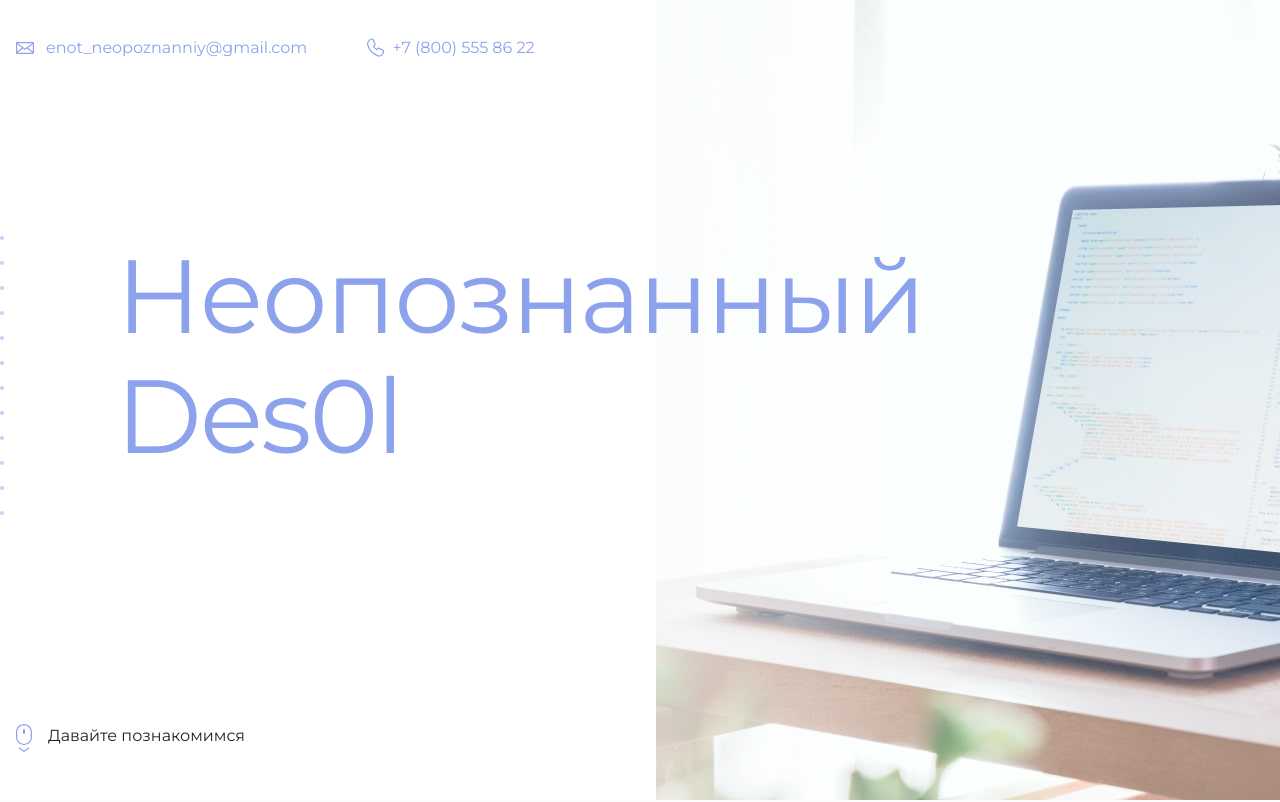
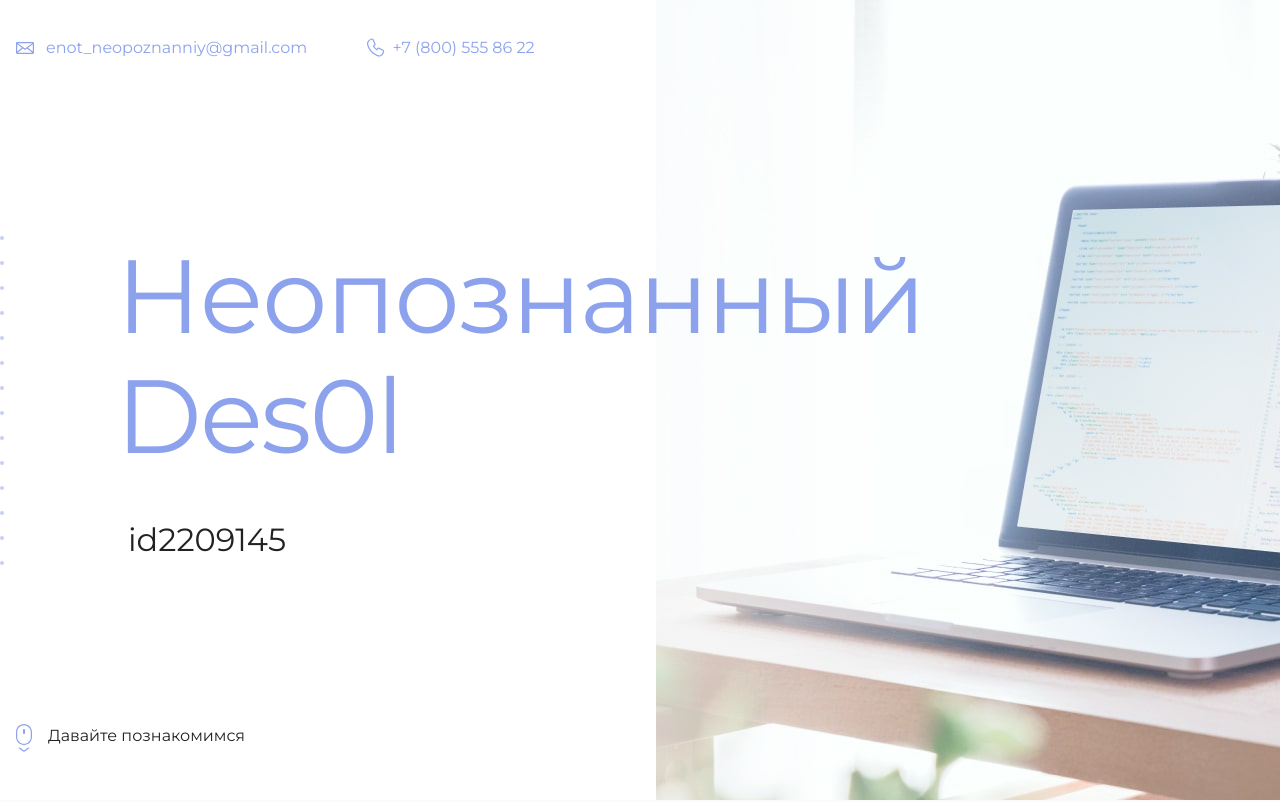
Before and after one commit to Des0l/github.io, a plain HTML site: page index.html in a window 1280 px wide. Shown: the top 802 px of the page. Drawn offline with Linux system fonts and the light colour scheme.

Commit message:
Update index.html

```diff
--- a/index.html
+++ b/index.html
@@ -19,7 +19,7 @@
       <section class="hero-image">
         <div class="container">
           <h1 class="heading">Неопознанный Des0l</h1>
-          <p><id2209145</p>
+          <p>id2209145</p>
         </div>
       </section>
 
```
